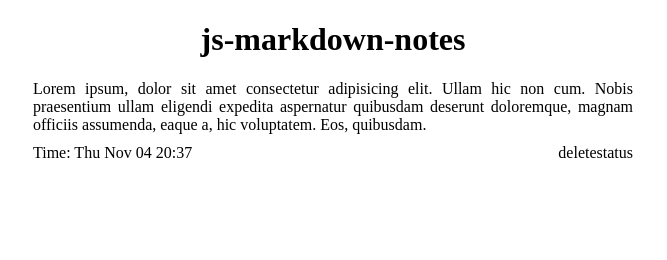
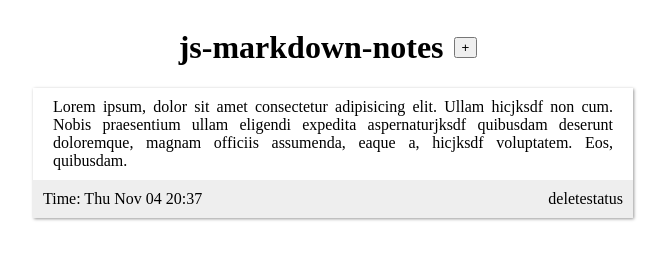
Before and after one commit to webPrsnr/js-markdown-notes, a plain HTML site: page index.html in a window 1280 px wide. Shown: the whole page, without its empty margins (307-974 px from the left). Drawn offline with Linux system fonts and the light colour scheme.

Commit message:
little ref index.html

```diff
--- a/index.html
+++ b/index.html
@@ -8,14 +8,19 @@
     <title>js markdown notes</title>
   </head>
   <body>
-    <h1>js-markdown-notes</h1>
+    <div class="header">
+      <h1>js-markdown-notes</h1>
+      <div class="btn">
+        <button class="btn-add">+</button>
+      </div>
+    </div>
     <div class="wrapper">
       <div class="notes-form">
         <div class="form-text">
-          Lorem ipsum, dolor sit amet consectetur adipisicing elit. Ullam hic
-          non cum. Nobis praesentium ullam eligendi expedita aspernatur
-          quibusdam deserunt doloremque, magnam officiis assumenda, eaque a, hic
-          voluptatem. Eos, quibusdam.
+          Lorem ipsum, dolor sit amet consectetur adipisicing elit. Ullam
+          hicjksdf non cum. Nobis praesentium ullam eligendi expedita
+          aspernaturjksdf quibusdam deserunt doloremque, magnam officiis
+          assumenda, eaque a, hicjksdf voluptatem. Eos, quibusdam.
         </div>
         <div class="form-panel">
           <div class="form-time">Time: Thu Nov 04 20:37</div>
@@ -26,5 +31,6 @@
         </div>
       </div>
     </div>
+    <script src="script.js"></script>
   </body>
 </html>
--- a/style.css
+++ b/style.css
@@ -1,7 +1,3 @@
-h1 {
-  text-align: center;
-}
-
 .wrapper {
   display: flex;
   flex-direction: column;
@@ -13,18 +9,31 @@ h1 {
   display: flex;
   margin: auto;
   flex-direction: column;
+  box-shadow: #999 1px 1px 3px;
 }
 
 .form-panel {
   display: flex;
   justify-content: space-between;
-  margin: 10px 0px;
+  padding: 10px;
+  background: #eee;
 }
 
 .form-text {
   text-align: justify;
+  padding: 10px 20px;
 }
 
 .form-controller {
   display: flex;
 }
+
+.header {
+  display: flex;
+  justify-content: center;
+  align-items: center;
+}
+
+.btn {
+  padding: 0px 10px;
+}
```
